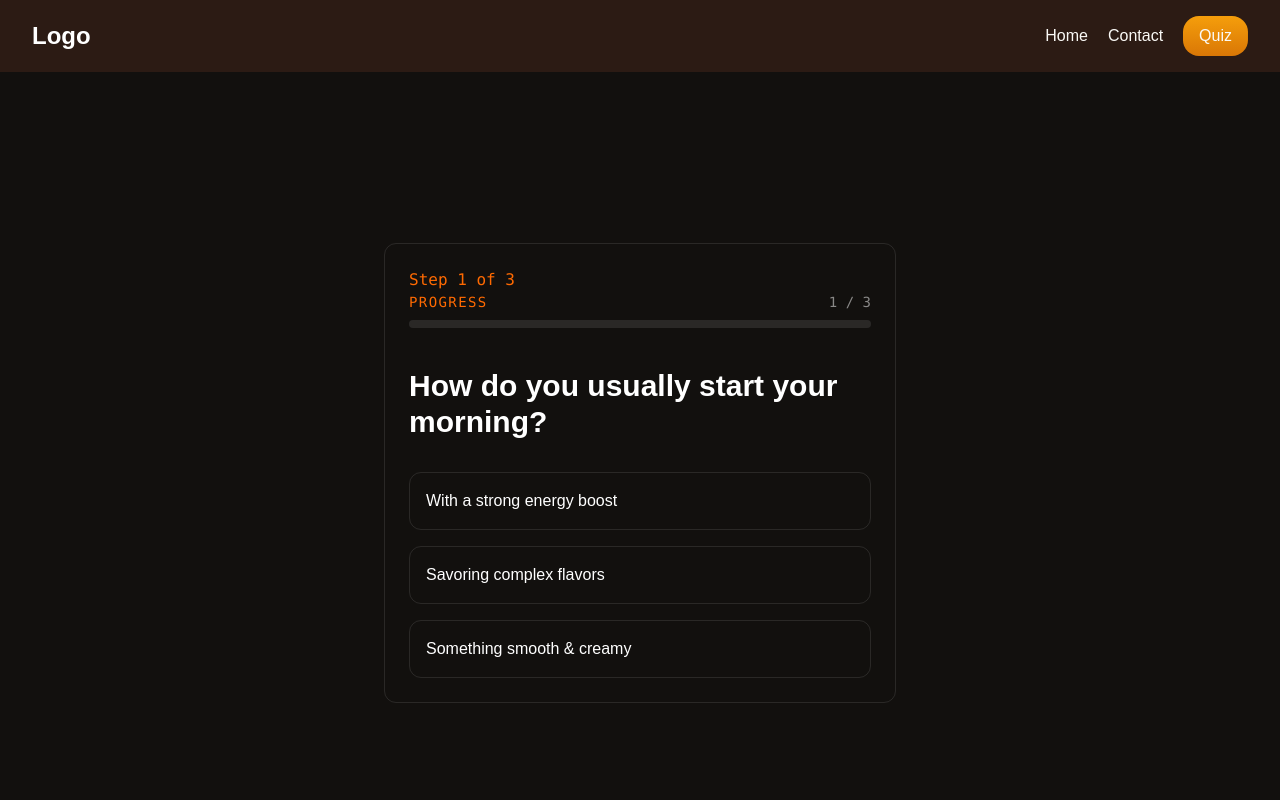
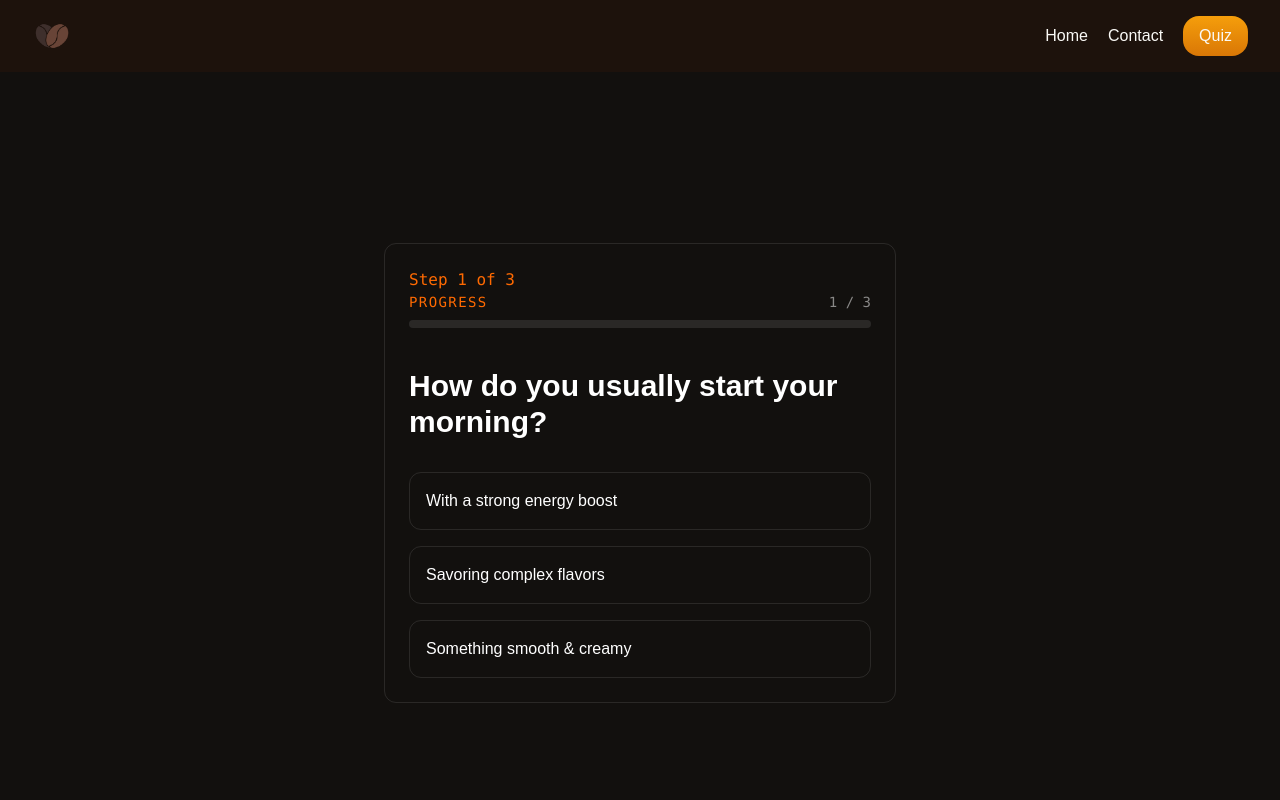
Before and after one commit to andreeagaldea/landing_coffee_react, a React (Vite) app: page /quiz in a window 1280 px wide. Shown: the top 800 px of the page. Built offline with nearby package versions, Linux system fonts and the light colour scheme.

Commit message:
added navbar logo

```diff
--- a/src/components/layout/Navbar.jsx
+++ b/src/components/layout/Navbar.jsx
@@ -17,7 +17,11 @@ const Navbar = () => {
     <nav ref={navRef} className='bg-dark-brown border-b border-[#12100E] px-8 py-4'>
       <div className="flex justify-between items-center max-w-7xl mx-auto">
 
-        <div className="font-bold text-2xl text-white">Logo</div>
+        <div className="font-bold text-2xl text-white">
+            <Link to="/">
+            <img src="../../src/assets/logo.png" alt="Logo" className='max-h-10 max-w-10'/>
+            </Link>
+        </div>
 
         <button id="burger-icon" className="text-white md:hidden focus:outline-none" onClick={() => setIsOpen(!isOpen)}>
           <svg className="w-6 h-6" fill="none" stroke="currentColor" viewBox="0 0 24 24">
--- a/src/index.css
+++ b/src/index.css
@@ -18,7 +18,7 @@
   font-family: "Montserrat", sans-serif;
 
   --background: #12100E;
-  --brown-dark: #2C1B14;
+  --brown-dark: #1d120c;
   --brown-light: #4E342E;
   --accent: #D97706;
   --text-dark: #2C1B14;
--- a/src/pages/Home/Quiz.jsx
+++ b/src/pages/Home/Quiz.jsx
@@ -16,7 +16,7 @@ export default function Quiz() {
     <section className="py-20 text-white">
       <div className="container mx-auto px-4 text-center">
         <h2 className="text-4xl font-bold mb-8">Find Your Perfect Blend</h2>
-        <div className="max-w-2xl mx-auto bg-zinc-800 p-8 rounded-3xl border border-white/10 shadow-xl">
+        <div className="max-w-2xl mx-auto  p-8 rounded-3xl border border-white/10 shadow-xl">
           <p className="text-orange-500 font-mono mb-2">Start the Quiz</p>
           <h3 className="text-2xl mb-8">{firstQuestion.text}</h3>
 
```
Also changed, not shown: src/assets/logo.png (added).
